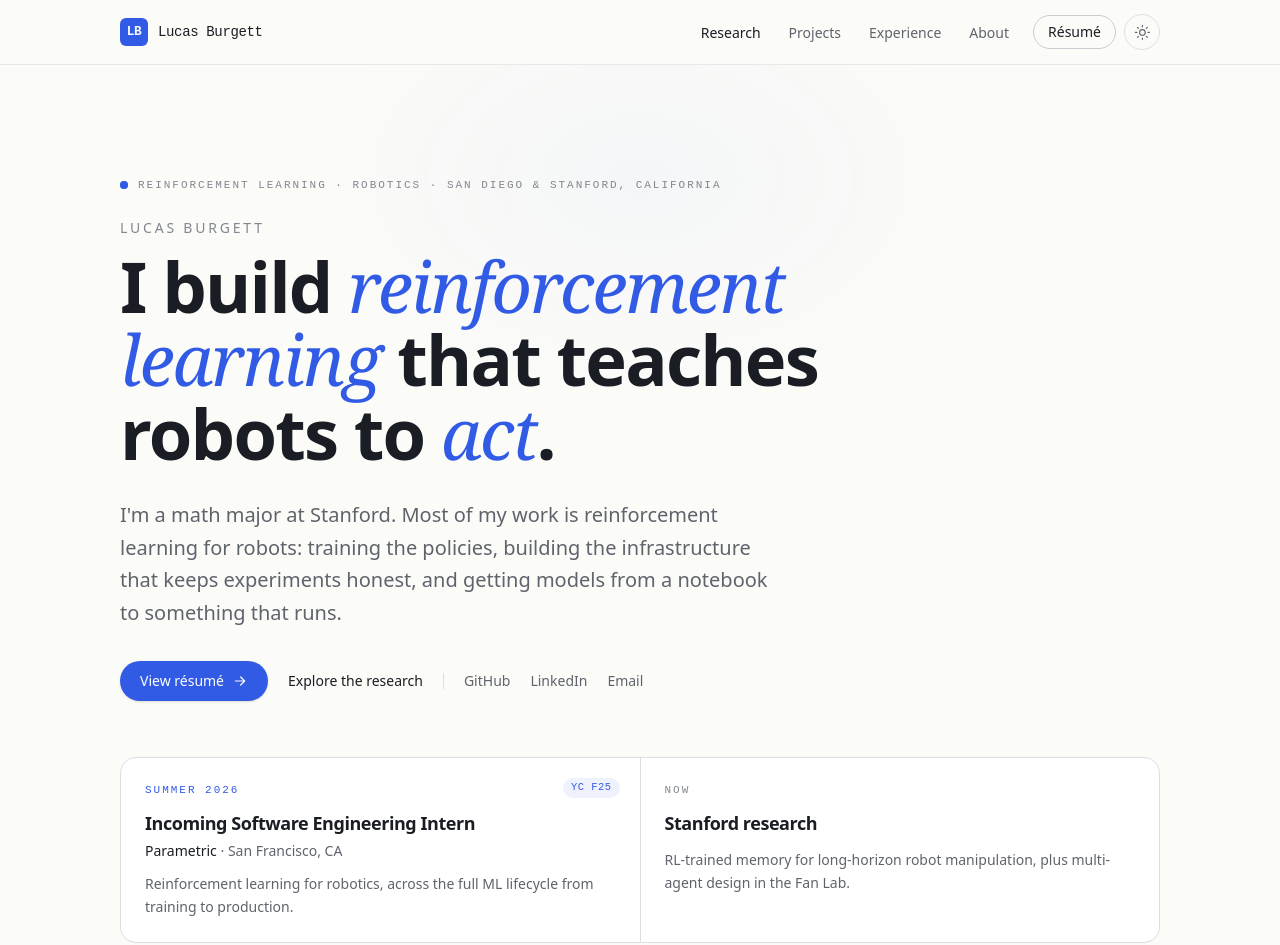
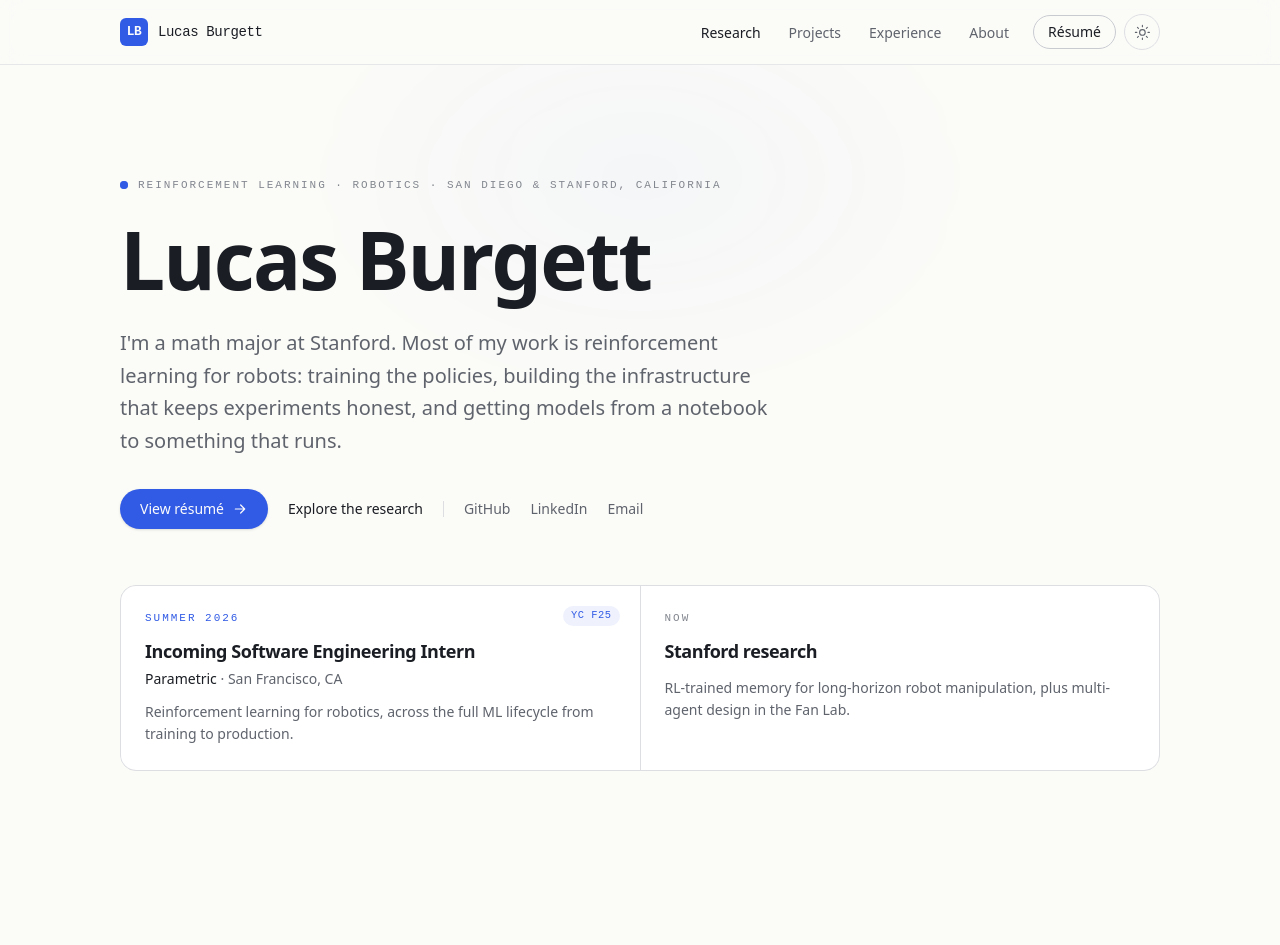
Before and after one commit to lucasburgett/lucasburgett.github.io, an Astro site: page / in a window 1280 px wide. Shown: the top 945 px of the page. Built offline with nearby package versions, Linux system fonts and the light colour scheme; Astro itself is replaced by a stand-in of ours.

Commit message:
Simplify hero and contact
- Hero leads with the name instead of the RL tagline
- Contact reduced to the email line, dropping the headline

Co-Authored-By: Claude Opus 4.8 <noreply@anthropic.com>

```diff
--- a/src/components/Footer.astro
+++ b/src/components/Footer.astro
@@ -8,12 +8,7 @@ const year = 2026;
     <div class="grid gap-10 md:grid-cols-[1.3fr_1fr] md:items-end">
       <div data-reveal>
         <p class="eyebrow">Contact</p>
-        <h2 class="mt-4 max-w-xl text-balance text-3xl font-semibold tracking-tight text-ink md:text-5xl">
-          Let's build something that
-          <span class="font-serif font-normal italic text-accent-ink">acts</span>.
-        </h2>
-        <p class="mt-5 max-w-md leading-relaxed text-muted">
-          Always glad to talk reinforcement learning, robotics, or a project you're excited about.
+        <p class="mt-4 max-w-md text-2xl font-medium leading-snug tracking-tight text-ink md:text-3xl">
           The fastest way to reach me is email.
         </p>
         <a
--- a/src/components/Hero.astro
+++ b/src/components/Hero.astro
@@ -31,15 +31,12 @@ const linkedin = socials.find((s) => s.label === "LinkedIn");
       Reinforcement Learning · Robotics · {site.location}
     </p>
 
-    <h1 class="mt-6 max-w-4xl" data-reveal style="--reveal-delay: 60ms">
-      <span class="block text-sm font-medium uppercase tracking-[0.2em] text-faint">Lucas Burgett</span>
-      <span
-        class="mt-3 block text-balance text-[2.6rem] font-semibold leading-[1.05] tracking-tight text-ink sm:text-6xl md:text-[4.4rem]"
-      >
-        I build <em class="font-serif font-normal italic text-accent-ink"
-          >reinforcement learning</em
-        > that teaches robots to <em class="font-serif font-normal italic text-accent-ink">act</em>.
-      </span>
+    <h1
+      class="mt-6 max-w-4xl text-balance text-[3rem] font-semibold leading-[1.02] tracking-tight text-ink sm:text-7xl md:text-[5rem]"
+      data-reveal
+      style="--reveal-delay: 60ms"
+    >
+      Lucas Burgett
     </h1>
 
     <p
```
Also changed, not shown: 3 other files.
